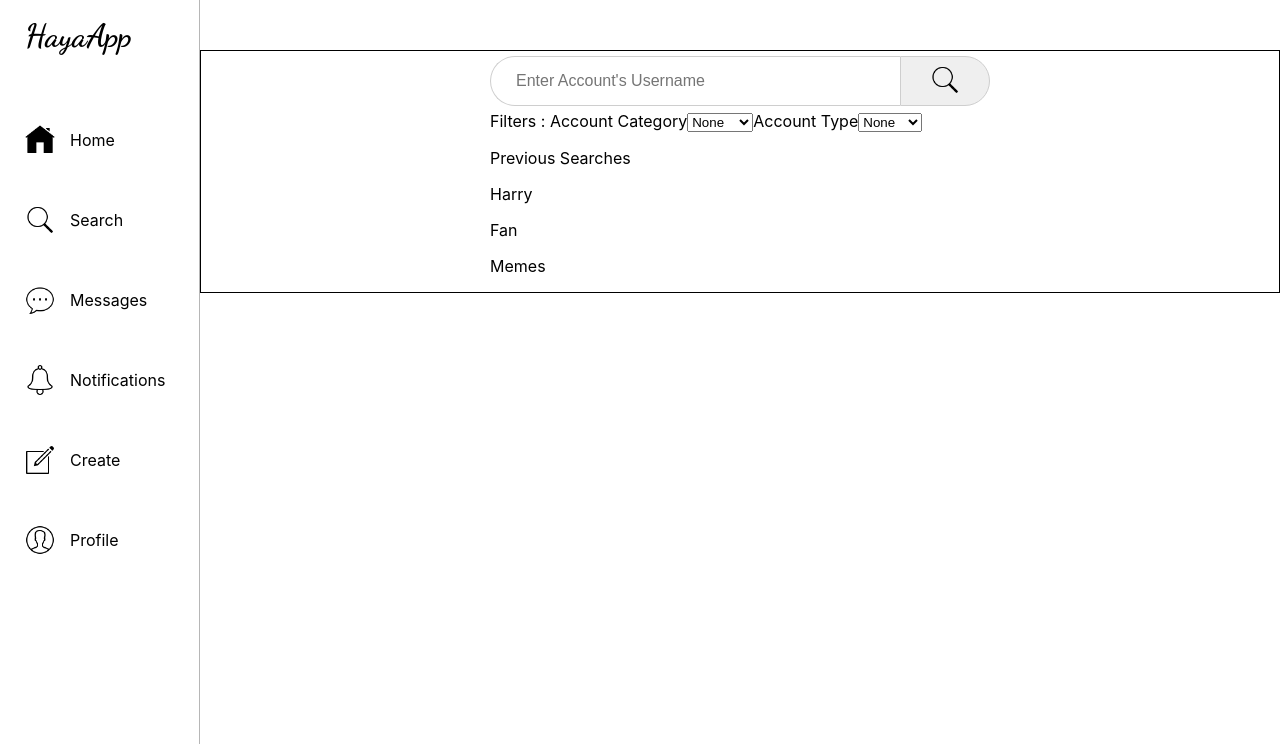
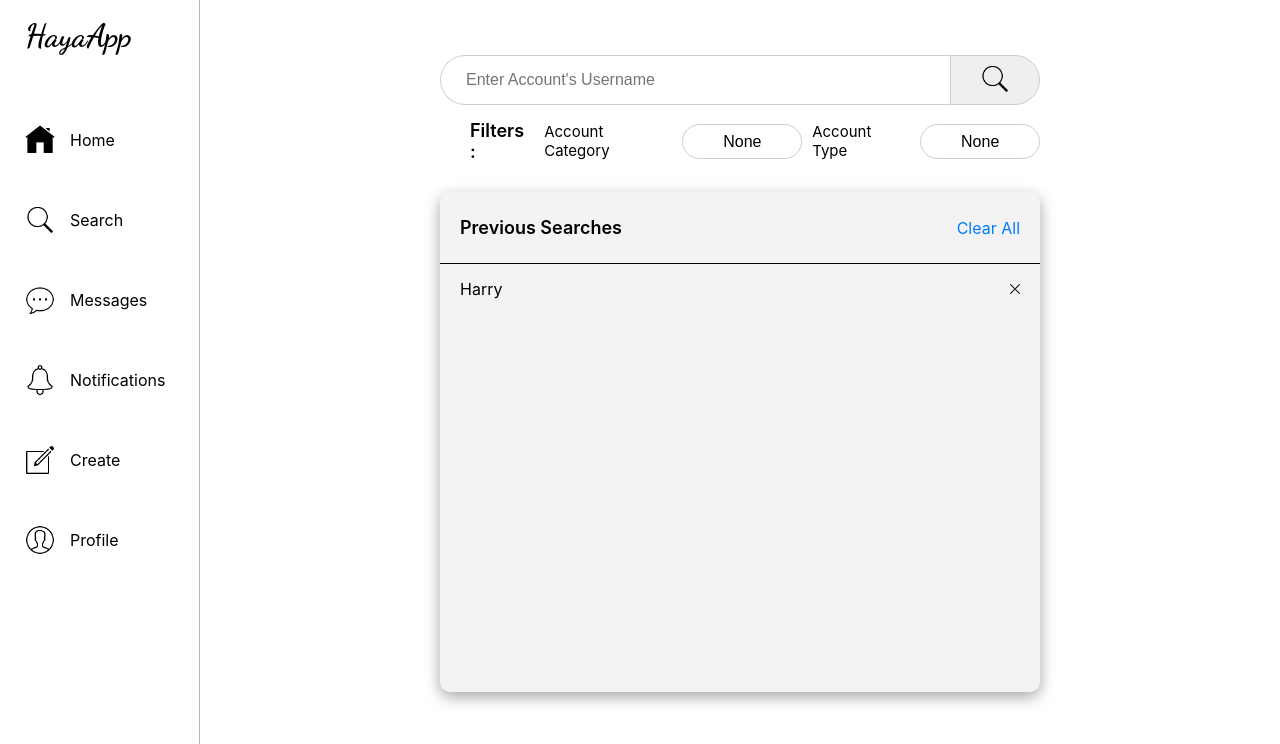
Before and after one commit to UsmanSaleem2003/MERN_Social_Media_App-HayaApp, a React (Create React App) app in the folder frontend/: page /search in a window 1280 px wide. Shown: the top 744 px of the page. Built offline with nearby package versions, Linux system fonts and the light colour scheme.

Commit message:
Search Page Frontend Completed

```diff
--- a/frontend/src/Pages/Search/Search.css
+++ b/frontend/src/Pages/Search/Search.css
@@ -3,19 +3,20 @@
     align-items: center;
     justify-content: center;
     margin: 50px auto;
-    border: 1px solid black;
+    /* border: 1px solid black; */
 }
 
 .search-content{
-    margin-top: 10px;
+    box-sizing: border-box;
+    width: 600px;
+    /* border: 1px solid black; */
 }
 
 .search-input {
     display: flex;
     align-items: center;
-    width: 500px;
     height: 40px;
-    margin-bottom: 10px;
+    margin-top: 10px;
 }
 
 .search-input input {
@@ -27,6 +28,10 @@
     border-bottom-left-radius: 30px;
     border: 0.5px solid rgb(206, 206, 206);
     border-right: none;
+}
+
+.search-input input:focus{
+    outline: none;
 }
 
 .search-icon {
@@ -43,6 +48,140 @@
     cursor: pointer;
 }
 
+.search-btn:focus{
+    outline: none;
+}
+
 .filters{
+    display: flex;
+    flex-direction: row;
+    align-items: center;
+    margin-top: 20px;
+    padding-left: 30px;
+}
 
+.filters span{
+    font-weight: 600;
+    font-size: large;
 }
+
+.filters label{
+    padding-left: 10px;
+    padding-right: 10px;
+    font-size: 15px;
+}
+
+.filters select {
+    text-align: center;
+    height: 35px;
+    width: 120px;
+    border-radius: 30px;
+    appearance: none;
+    background-color: #fff;
+    border: 1px solid rgb(206, 206, 206);
+    padding: 5px 15px;
+    font-size: 16px;
+    outline: none;
+    cursor: pointer;
+    position: relative;
+}
+
+.filters select:hover {
+    background-color: #f5f5f5;
+}
+
+.filters select:focus{
+    background-color: #f5f5f5;
+}
+
+.filters select option:checked {
+    background-color: #e2e2e2;
+    color: black;
+}
+
+/* Style other options */
+.filters select option {
+    border-radius: 10px;
+    padding: 10px 15px;
+    font-size: 14px;
+    width: 150px;
+}
+
+.filters select::-ms-expand {
+    display: none;
+}
+
+.filters select::after {
+    content: '\25BC';
+    position: absolute;
+    top: 50%;
+    right: 15px;
+    transform: translateY(-50%);
+    pointer-events: none;
+}
+
+
+.previous-searches {
+    margin-top: 30px;
+    height: 500px;
+    overflow-y: scroll;
+    display: flex;
+    flex-direction: column;
+    background-color: rgb(243, 243, 243);
+    border-radius: 10px;
+    box-shadow: rgba(0, 0, 0, 0.35) 0px 5px 15px;
+}
+
+.previous-searches-header {
+    display: flex;
+    justify-content: space-between;
+    align-items: center;
+    padding: 25px 20px;
+    border-bottom: 1px solid #030303; /* Add border bottom */
+}
+
+.previous-searches-heading {
+    font-size: 18px;
+    font-weight: 600;
+}
+
+.clear-searches {
+    cursor: pointer;
+    color: #007bff;
+}
+
+.clear-searches:hover {
+    text-decoration: underline;
+}
+
+.previous-search {
+    display: flex;
+    align-items: center;
+    padding: 15px 20px;
+    border-bottom: 1px solid #cecece; /* Add border bottom */
+}
+
+.previous-search:hover{
+    background-color: #e2e2e2;
+    cursor: pointer;
+}
+
+.previous-search:last-child {
+    border-bottom: none; /* Remove border bottom for the last search */
+}
+
+.cross-icon {
+    margin-left: auto;
+    cursor: pointer;
+    width: 10px;
+    height: 10px;
+}
+
+.cross-btn{
+    margin-left: auto;
+    border: none;
+}
+
+.cross-icon:hover {
+    color: red; /* Change color on hover */
+}
--- a/frontend/src/Pages/Search/Search.js
+++ b/frontend/src/Pages/Search/Search.js
@@ -1,5 +1,6 @@
 import React, { useState, useEffect } from 'react';
 import search_icon from "../../Components/assets/search_icon.png";
+import cross_icon from "../../Components/assets/cross_icon.png";
 import "./Search.css";
 
 export default function Search() {
@@ -18,6 +19,11 @@ export default function Search() {
 
     function handleAccountType(e) {
         setAccountType(e.target.value);
+    }
+
+    function handlePreviousSearch(e) {
+        const previousSearchText = e.target.textContent; // Extracting the text content of the clicked span
+        setsearchText(previousSearchText);
     }
 
     function performSearch() {
@@ -63,12 +69,17 @@ export default function Search() {
                 </div>
 
                 <div className='previous-searches'>
-                    <p>Previous Searches</p>
-                    <p>Harry</p>
-                    <p>Fan</p>
-                    <p>Memes</p>
+                    <div className='previous-searches-header'>
+                        <span className='previous-searches-heading'>Previous Searches</span>
+                        <span className='clear-searches'>Clear All</span>
+                    </div>
+                    <div className="previous-search">
+                        <span onClick={handlePreviousSearch}>Harry</span>
+                        <img src={cross_icon} alt="Cross Icon" className="cross-icon" />
+                    </div>
 
                 </div>
+
             </div>
         </div>
     )
```
Also changed, not shown: frontend/src/Components/assets/cross_icon.png (added).
